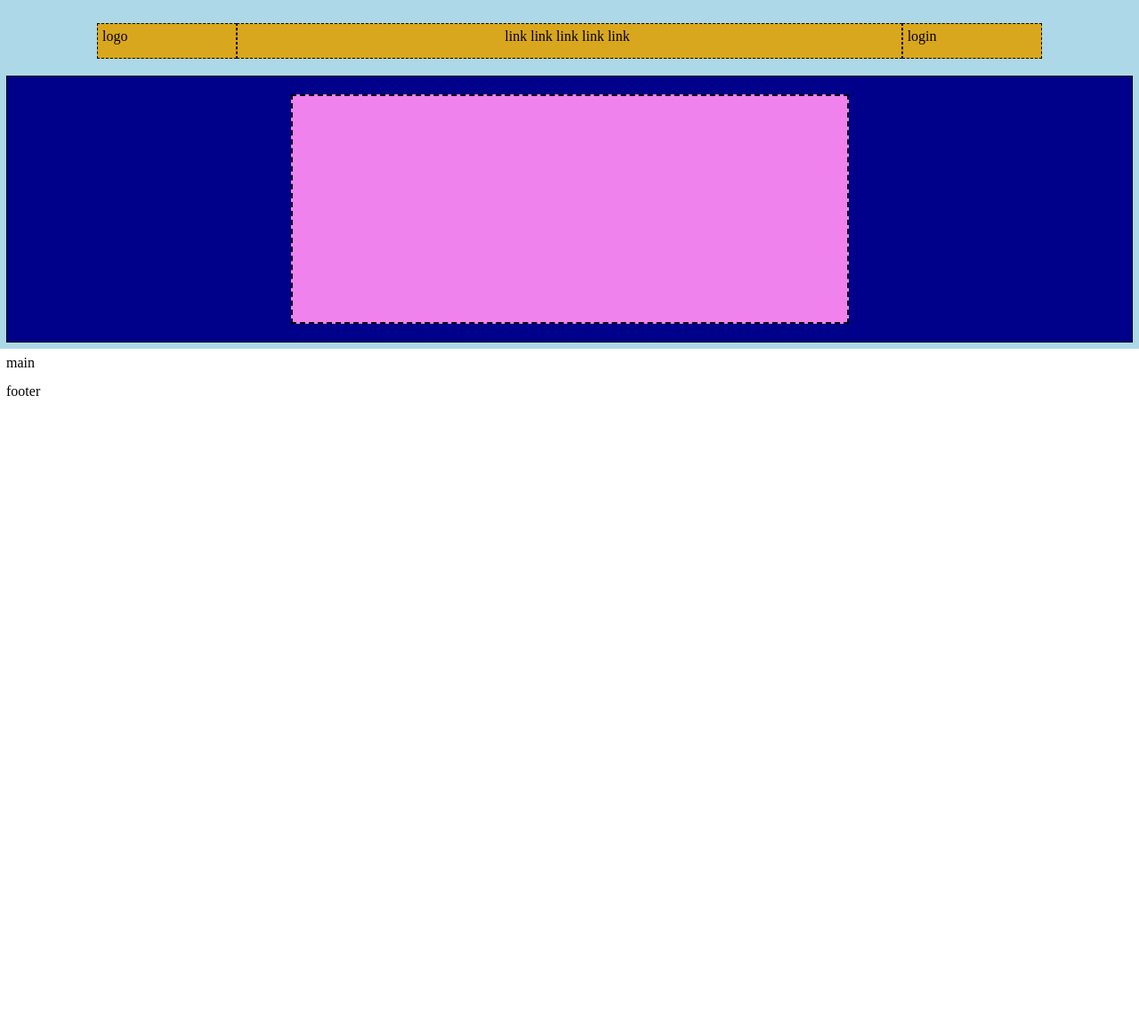
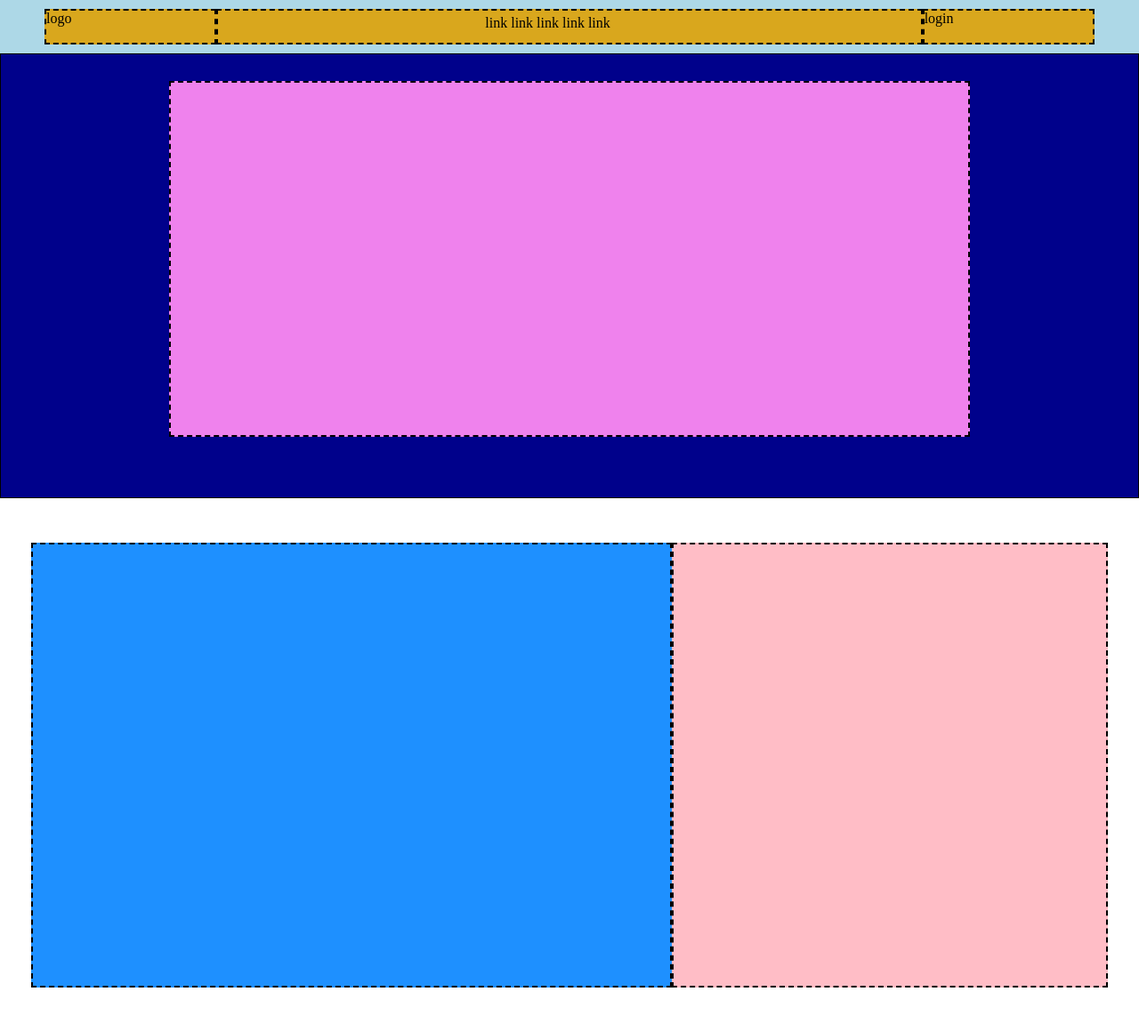
Before and after one commit to MorettiAndrea/html-css-struttura-discord, a plain HTML site: page index.html in a window 1280 px wide. Shown: the whole page at 89% size. Before the commit the page ends 800 px from the top, so only its background shows below. Drawn offline with Linux system fonts and the light colour scheme.

Commit message:
fine prima tabella

```diff
--- a/index.html
+++ b/index.html
@@ -7,7 +7,8 @@
     <link rel="stylesheet" href="./style.css" />
   </head>
 
-  <body class="debug">
+  <body>
+    <!-- header -->
     <header>
       <div class="container">
         <section class="header-top">
@@ -20,7 +21,15 @@
         <div class="rettangolo-viola"></div>
       </section>
     </header>
-    <main>main</main>
-    <footer>footer</footer>
+    <!-- fine header -->
+
+    <!-- inizio main -->
+
+    <main>
+      <section class="top-main background-tabelle">
+        <div class="layout-tabella-grande"></div>
+        <div class="layout-tabella-piccola"></div>
+      </section>
+    </main>
   </body>
 </html>
--- a/style.css
+++ b/style.css
@@ -20,11 +20,27 @@ ul {
   border: 2px solid transparent;
 }
 .container {
-  max-width: 1100px;
+  max-width: 1200px;
   margin-left: auto;
   margin-right: auto;
   padding-left: 10px;
   padding-right: 10px;
+}
+.background-tabelle {
+  height: 600px;
+  display: flex;
+  justify-content: center;
+  align-items: center;
+}
+.layout-tabella-grande {
+  width: 720px;
+  height: 500px;
+  align-self: center;
+}
+.layout-tabella-piccola {
+  width: 490px;
+  height: 500px;
+  align-self: center;
 }
 /* /utility */
 
@@ -41,12 +57,12 @@ header .header-top {
 }
 .header-top > * {
   background-color: #d9a71d;
-  border: 1px dashed black;
+  border: 2px dashed black;
+  width: 1200px;
   height: 40px;
   flex: 1 0 0;
 }
-header .header-top .box-logo {
-}
+
 header .header-top .box-link {
   padding-top: 5px;
   padding-left: 300px;
@@ -55,17 +71,32 @@ header .header-top .box-link {
 
 .header-bottom {
   background-color: #00018b;
-  height: 300px;
+  height: 500px;
   display: flex;
   justify-content: center;
   border: 1px solid black;
-  padding-top: 20px;
-  padding-bottom: 20px;
+  padding-top: 30px;
+  padding-bottom: 30px;
 }
 
 .header-bottom .rettangolo-viola {
   background-color: #ef82ed;
-  width: 50%;
-  height: 100%;
+  width: 900px;
+  height: 400px;
+  align-self: auto;
   border: 2px dashed black;
 }
+
+/* fine header */
+
+/* main */
+
+.top-main * {
+  border: 2px dashed black;
+}
+.top-main > .layout-tabella-grande {
+  background-color: #1e90ff;
+}
+.top-main > .layout-tabella-piccola {
+  background-color: #ffbdc6;
+}
```
